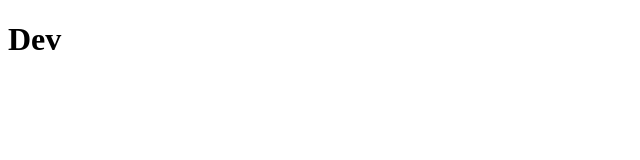
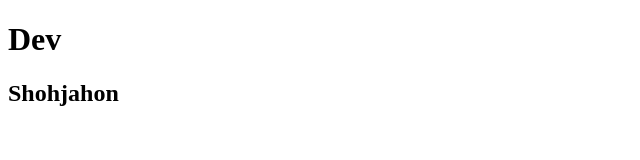
Before and after one commit to shohjahon-asqarov/git-team-test, a plain HTML site: page index.html in a window 1280 px wide. Shown: the whole page, without its empty margins (0-640 px from the left). Drawn offline with Linux system fonts and the light colour scheme.

Commit message:
commit by shohjahon

```diff
--- a/index.html
+++ b/index.html
@@ -7,5 +7,6 @@
 </head>
 <body>
     <h1>Dev</h1>
+    <h2>Shohjahon</h2>
 </body>
 </html>
```
